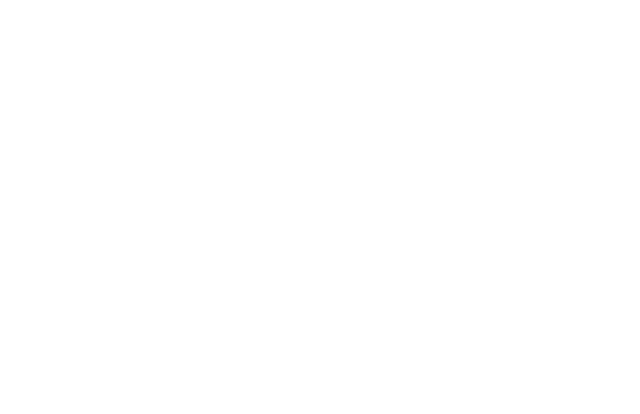
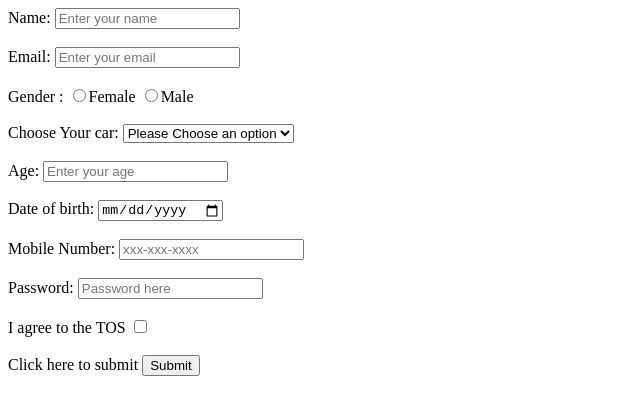
Before and after one commit to acciojob/signup-form-car-Jayaprakash-Paspula, a website: page main.html in a window 1280 px wide. Shown: the whole page, without its empty margins (0-640 px from the left). Drawn offline with Linux system fonts and the light colour scheme.

Commit message:
created a submission

```diff
--- a/main.html
+++ b/main.html
@@ -8,6 +8,44 @@
 
 <body>
 	<!-- the entire body must be written by student -->
+	<form method="get">
+		<label for="name">Name:</label>
+		<input type="text" id="name" name="name" placeholder="Enter your name">
+		<br><br>
+		<label for="email">Email:</label>
+		<input type="email" id="email" name="email" placeholder="Enter your email">
+       <br><br>
+		<label for="gender">Gender :</label>
+		<input type="radio" id="gender" value="Female" name="gender">Female</input>
+		<input type="radio" id="gender" value="Male" name="gender">Male</input>
+		<br><br>
+		<label for="cars">Choose Your car:</label>
+		<select name="cars" id="cars">
+			<option value="">Please Choose an option</option>
+			<option value="BMW">BMW</option>
+			<option value="Audi">Audi</option>
+			<option value="Mercedez">Mercedez</option>
+		</select>
+		<br><br>
+		<label for="age">Age:</label>
+		<input type="text" id="age" name="age" placeholder="Enter your age">
+		<br><br>
+		<label for="dob">Date of birth:</label>
+		<input type="date" id="dob" name="dob">
+		<br><br>
+		<label for="mobilenumber">Mobile Number:</label>
+		<input type="tel" id="mobilenumber" name="mobilenumber" placeholder="xxx-xxx-xxxx">
+		<br><br>
+		<label for="password">Password:</label>
+		<input type="password" id="password" name="password" placeholder="Password here">
+		<br><br>
+		<label for="checkbox">I agree to the TOS</label>
+		<input type="checkbox" id="checkbox" name="checkbox">
+		<br><br>
+		<label for="submit">Click here to submit</label>
+		<input type="submit" id="submit" name="submit">
+
+	</form>
     <script type="text/javascript" src="./script.js">
 </script>
 
```
